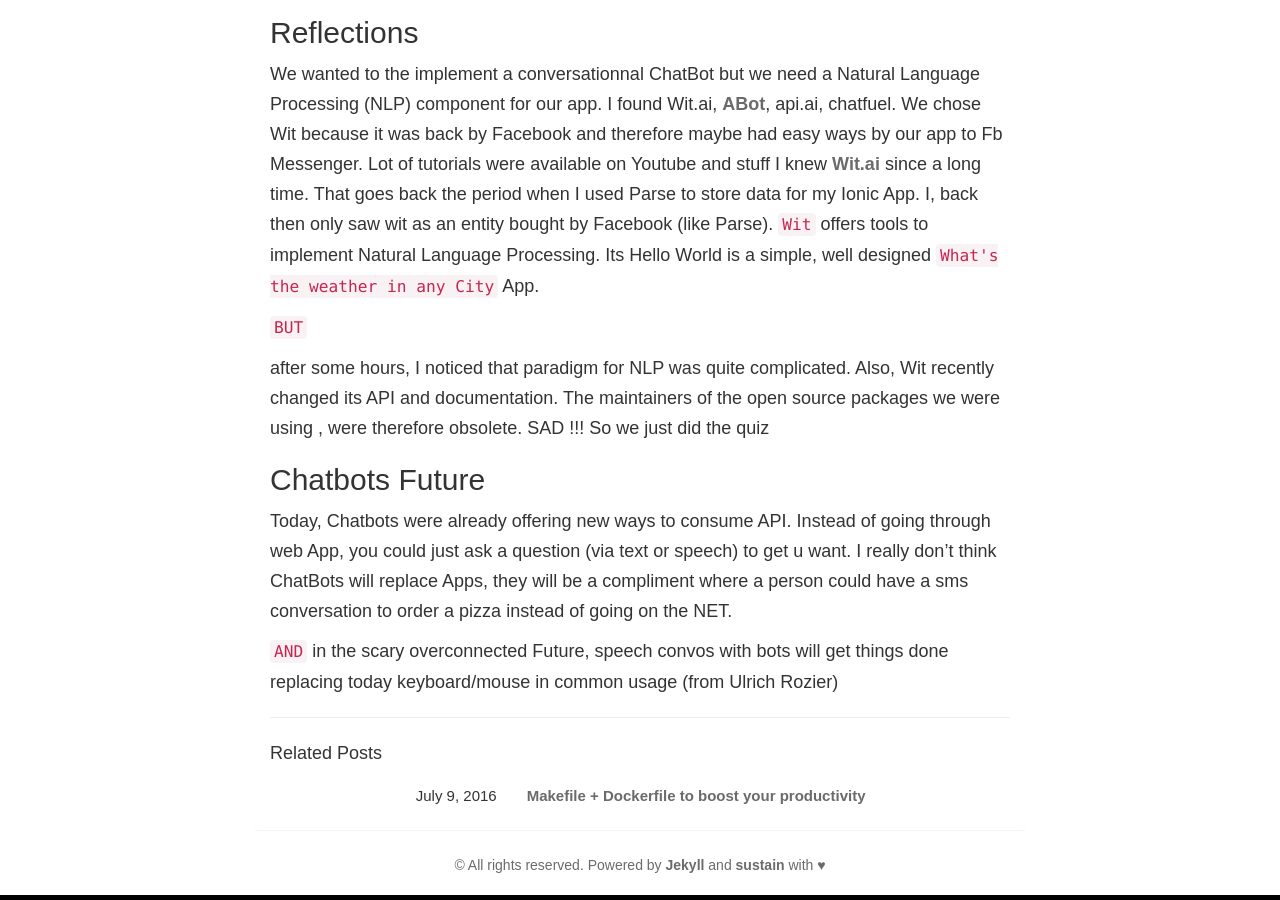
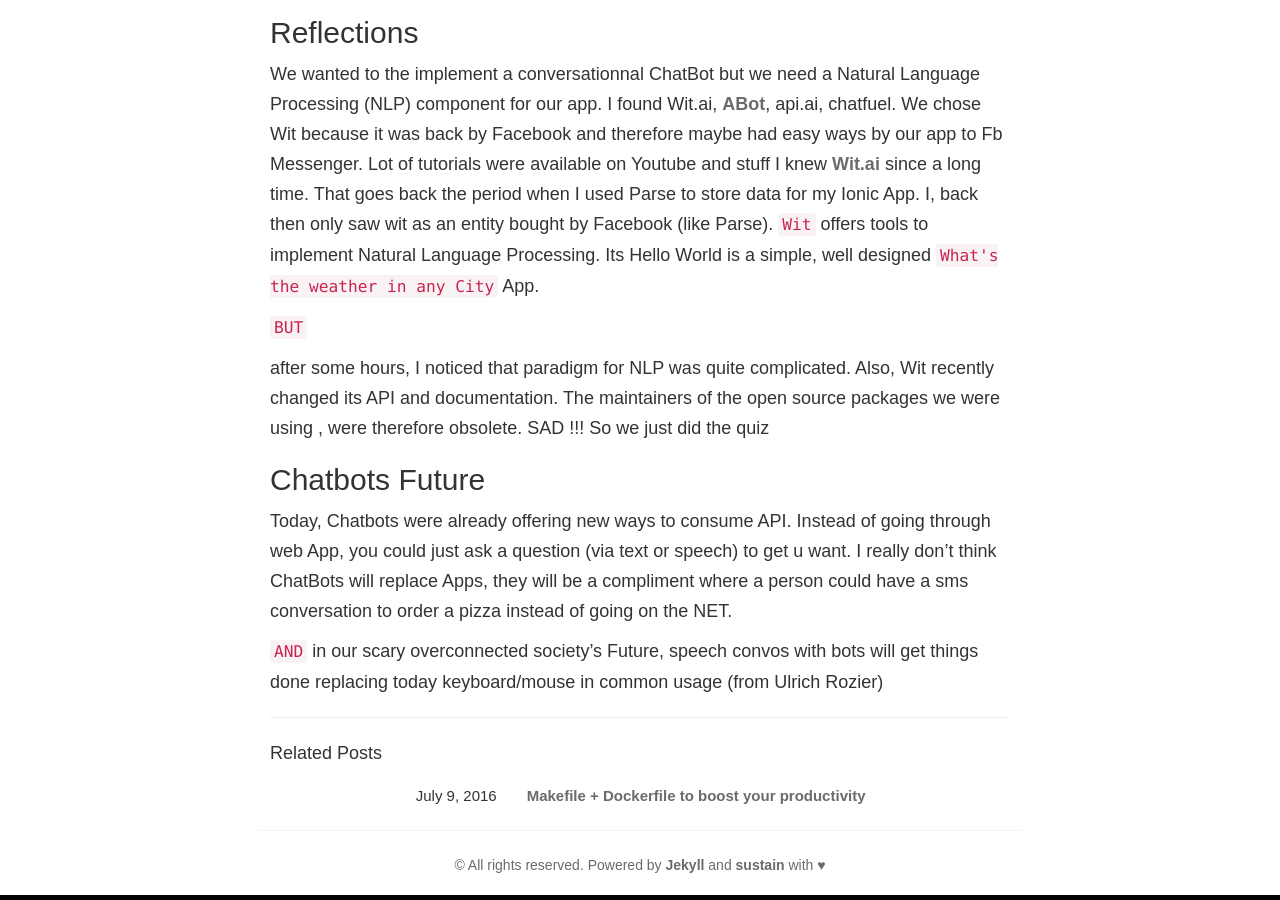
Before and after one commit to EarvinKayonga/earvin, a Jekyll site: the page built from blog/_posts/2016-07-24-post2.md, in a window 1280 px wide and 900 px high, scrolled down 1597 px. Built offline with Jekyll 4.4.1, drawn with Linux system fonts in a browser that asks for light colours; some web fonts are replaced; Markdown is read by kramdown in place of the engine named in the settings; comment, search, counter and statistics services are not loaded.

Commit message:
secnd post

```diff
--- a/blog/_posts/2016-07-24-post2.md
+++ b/blog/_posts/2016-07-24-post2.md
@@ -56,4 +56,4 @@
 
 Today, Chatbots were already offering new ways to consume API. Instead of going through web App, you could just ask a question (via text or speech) to get u want. I really don't think ChatBots will replace Apps, they will be a compliment where a person could have a sms conversation to order a pizza instead of going on the NET.
 
-`AND` in the scary overconnected Future, speech convos with bots will get things done replacing today keyboard/mouse in common usage (from Ulrich Rozier)
+`AND` in our scary overconnected society's Future, speech convos with bots will get things done replacing today keyboard/mouse in common usage (from Ulrich Rozier)
```
